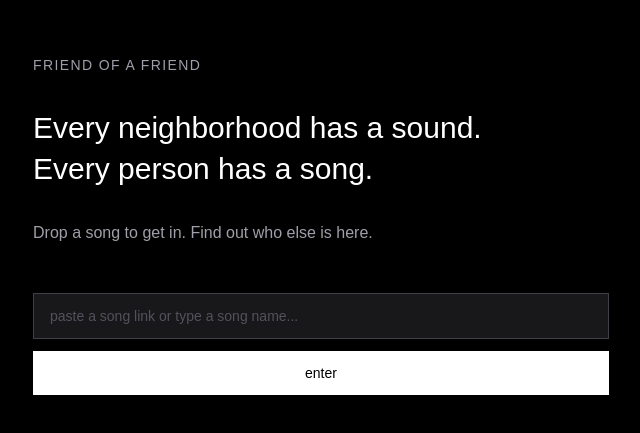
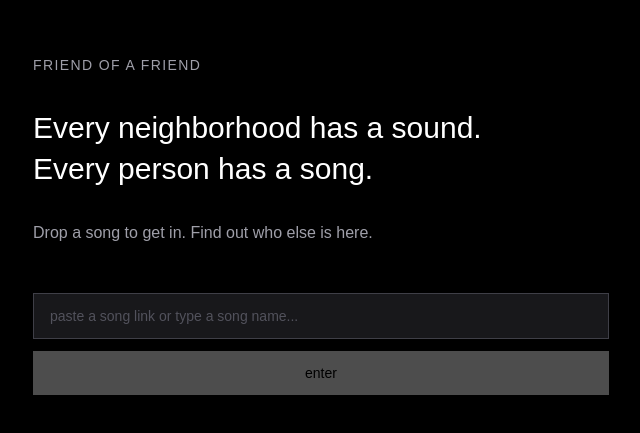
Before and after one commit to aluquema/FriendOfAFriend, a Next.js app in the folder temp-app/: page / in a window 1280 px wide. Shown: the part 175-608 px from the top of the page, without its empty margins (319-959 px from the left). Built offline with nearby package versions, Linux system fonts and the light colour scheme.

Commit message:
connect page navigation flow

```diff
--- a/temp-app/app/page.tsx
+++ b/temp-app/app/page.tsx
@@ -1,4 +1,11 @@
+"use client";
+import { useRouter } from "next/navigation";
+import { useState } from "react";
+
 export default function Home() {
+  const router = useRouter();
+  const [song, setSong] = useState("");
+
   return (
     <main className="min-h-screen bg-black text-white flex flex-col items-center justify-center px-6">
       <div className="max-w-xl w-full space-y-8">
@@ -19,9 +26,15 @@ export default function Home() {
           <input
             type="text"
             placeholder="paste a song link or type a song name..."
+            value={song}
+            onChange={(e) => setSong(e.target.value)}
             className="w-full bg-zinc-900 border border-zinc-700 text-white placeholder-zinc-600 px-4 py-3 rounded-none text-sm focus:outline-none focus:border-white transition"
           />
-          <button className="mt-3 w-full bg-white text-black text-sm py-3 hover:bg-zinc-200 transition">
+          <button
+            onClick={() => router.push("/welcome")}
+            disabled={!song}
+            className="mt-3 w-full bg-white text-black text-sm py-3 hover:bg-zinc-200 transition disabled:opacity-30"
+          >
             enter
           </button>
         </div>
```
